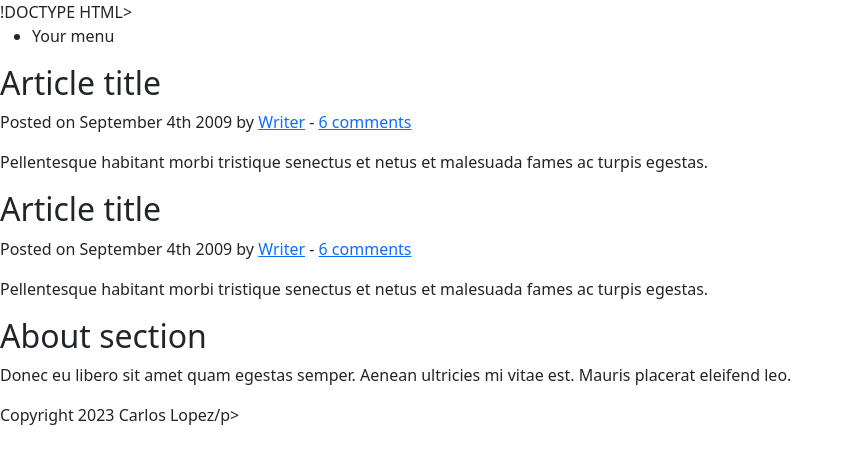
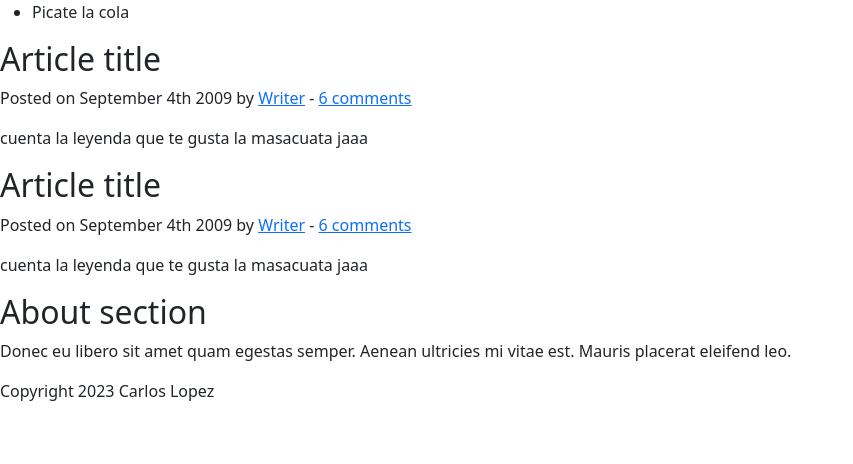
Before and after one commit to Calopbaz89/proyecto1.1, a plain HTML site: page index.html in a window 1280 px wide. Shown: the whole page, without its empty margins (0-853 px from the left). Drawn offline with nearby package versions, Linux system fonts and the light colour scheme.

Commit message:
se agrega el proyecto

```diff
--- a/index.html
+++ b/index.html
@@ -1,4 +1,4 @@
-!DOCTYPE HTML>
+
 
 <html>
 
@@ -13,7 +13,7 @@
 	<header>
 		<nav>
 			<ul>
-				<li>Your menu</li>
+				<li>Picate la cola</li>
 			</ul>
 		</nav>
 	</header>
@@ -25,7 +25,7 @@
 				<h2>Article title</h2>
 				<p>Posted on <time datetime="2009-09-04T16:31:24+02:00">September 4th 2009</time> by <a href="#">Writer</a> - <a href="#comments">6 comments</a></p>
 			</header>
-			<p>Pellentesque habitant morbi tristique senectus et netus et malesuada fames ac turpis egestas.</p>
+			<p>cuenta la leyenda que te gusta la masacuata jaaa</p>
 		</article>
 
 		<article>
@@ -33,7 +33,7 @@
 				<h2>Article title</h2>
 				<p>Posted on <time datetime="2009-09-04T16:31:24+02:00">September 4th 2009</time> by <a href="#">Writer</a> - <a href="#comments">6 comments</a></p>
 			</header>
-			<p>Pellentesque habitant morbi tristique senectus et netus et malesuada fames ac turpis egestas.</p>
+			<p>cuenta la leyenda que te gusta la masacuata jaaa</p>
 		</article>
 
 	</section>
@@ -44,7 +44,7 @@
 	</aside>
 
 	<footer>
-		<p>Copyright 2023 Carlos Lopez/p>
+		<p>Copyright 2023 Carlos Lopez<p>
 	</footer>
 
 </body>
```
Also changed, not shown: CSS/estilos.cs.txt (deleted), CSS/estilos.css.txt (added).
